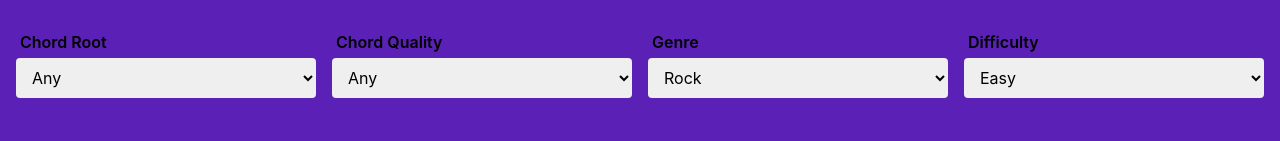
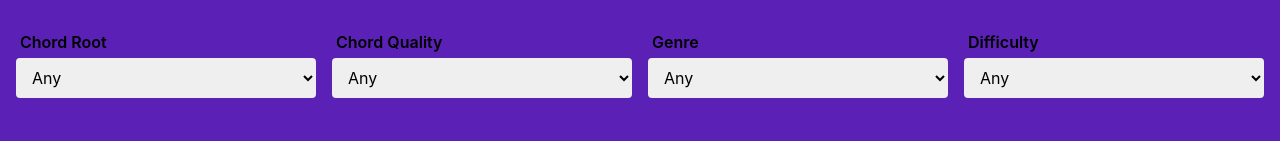
Before and after one commit to robbyph/chord-explorer, a Next.js app: page /search in a window 1280 px wide. Shown: the part 186-327 px from the top of the page. Built offline with nearby package versions, Linux system fonts and the light colour scheme; no server answers; the database is empty.

Commit message:
Added state to the search page to prepare for filtering

```diff
--- a/pages/search.tsx
+++ b/pages/search.tsx
@@ -6,13 +6,13 @@ import { collection, orderBy, query } from "firebase/firestore";
 import { db } from "../firebase/firestore";
 import { useState } from "react";
 
-
-
-
-
 const Search = () => {
     const [selectedSong, setSelectedSong] = useState({});
     const [modalOpen, setModalOpen] = useState(false);
+    const [chordRoot, setChordRoot] = useState("any");
+    const [chordQuality, setChordQuality] = useState("any");
+    const [genre, setGenre] = useState("any");
+    const [difficulty, setDifficulty] = useState("any");
 
     const [songs, loading, error] = useCollection(
         query(collection(db, 'Songs')),
@@ -20,6 +20,11 @@ const Search = () => {
             snapshotListenOptions: { includeMetadataChanges: true },
         }
     );
+
+    console.log(chordRoot)
+    console.log(chordQuality)
+    console.log(genre)
+    console.log(difficulty)
 
     return (
         <div>
@@ -44,7 +49,11 @@ const Search = () => {
                     <div className="grid grid-cols-4 gap-4 px-4">
                         <div className="flex flex-col mb-4">
                             <label className="mb-1 ml-1 font-semibold" htmlFor="chordRoot">Chord Root</label>
-                            <select name="chordRoot" id="chordRootSelect" className="h-10 px-3 border-gray-300 rounded">
+                            <select value={chordRoot} onChange={
+                                (e) => {
+                                    setChordRoot(e.target.value);
+                                }
+                            } name="chordRoot" id="chordRootSelect" className="h-10 px-3 border-gray-300 rounded">
                                 <option value="any">Any</option>
                                 <option value="C">C</option>
                                 <option value="C#">C#/Db</option>
@@ -62,32 +71,46 @@ const Search = () => {
                         </div>
                         <div className="flex flex-col mb-4">
                             <label className="mb-1 ml-1 font-semibold" htmlFor="chordQuality">Chord Quality</label>
-                            <select name="chordQuality" id="chordQualitySelect" className="h-10 px-3 border-gray-300 rounded">
+                            <select name="chordQuality" value={chordQuality} onChange={
+                                (e) => {
+                                    setChordQuality(e.target.value);
+                                }
+                            } id="chordQualitySelect" className="h-10 px-3 border-gray-300 rounded">
                                 <option value="any">Any</option>
                                 <option value="major">Major</option>
                                 <option value="minor">Minor</option>
-                                <option value="diminished">Diminished</option>
-                                <option value="augmented">Augmented</option>
-                                <option value="suspended second">Sus2</option>
-                                <option value="suspended fourth">Sus4</option>
-                                <option value="major seventh">Major 7</option>
-                                <option value="minor seventh">Minor 7</option>
-                                <option value="dominant seventh">Dominant 7</option>
+                                <option value="dim">Diminished</option>
+                                <option value="aug">Augmented</option>
+                                <option value="sus4">Sus2</option>
+                                <option value="sus4">Sus4</option>
+                                <option value="maj7">Major 7</option>
+                                <option value="m7">Minor 7</option>
+                                <option value="7">Dominant 7</option>
                             </select>
                         </div>
                         <div className="flex flex-col mb-4">
                             <label className="mb-1 ml-1 font-semibold" htmlFor="genre">Genre</label>
-                            <select name="genre" id="genreSelect" className="h-10 px-3 border-gray-300 rounded">
-                                <option value="any">Rock</option>
-                                <option value="major">Jazz</option>
+                            <select name="genre" value={genre} onChange={
+                                (e) => {
+                                    setGenre(e.target.value);
+                                }
+                            } id="genre" className="h-10 px-3 border-gray-300 rounded">
+                                <option value="any">Any</option>
+                                <option value="rock">Rock</option>
+                                <option value="jazz">Jazz</option>
                             </select>
                         </div>
                         <div className="flex flex-col mb-4">
-                            <label className="mb-1 ml-1 font-semibold" htmlFor="chordQuality">Difficulty</label>
-                            <select name="chordQuality" id="chordQualitySelect" className="h-10 px-3 border-gray-300 rounded">
-                                <option value="any">Easy</option>
-                                <option value="major">Intermediate</option>
-                                <option value="minor">Hard</option>
+                            <label className="mb-1 ml-1 font-semibold" htmlFor="difficulty">Difficulty</label>
+                            <select value={difficulty} onChange={
+                                (e) => {
+                                    setDifficulty(e.target.value);
+                                }
+                            } name="difficulty" id="chordQualitySelect" className="h-10 px-3 border-gray-300 rounded">
+                                <option value="any">Any</option>
+                                <option value="easy">Easy</option>
+                                <option value="intermediate">Intermediate</option>
+                                <option value="hard">Hard</option>
                             </select>
                         </div>
                     </div>
@@ -96,7 +119,6 @@ const Search = () => {
                     </h2>
                     <div className="grid grid-cols-4 gap-4 px-4 justify-items-stretch">
                         {songs.docs.map((song) => {
-                            console.log(song.data())
                             return (
                                 <div key={song.data().id} className="flex flex-col justify-center p-4 text-black bg-white rounded">
                                     <h3 className="text-2xl font-semibold font-HindSiliguri">{song.data().title}</h3>
```
